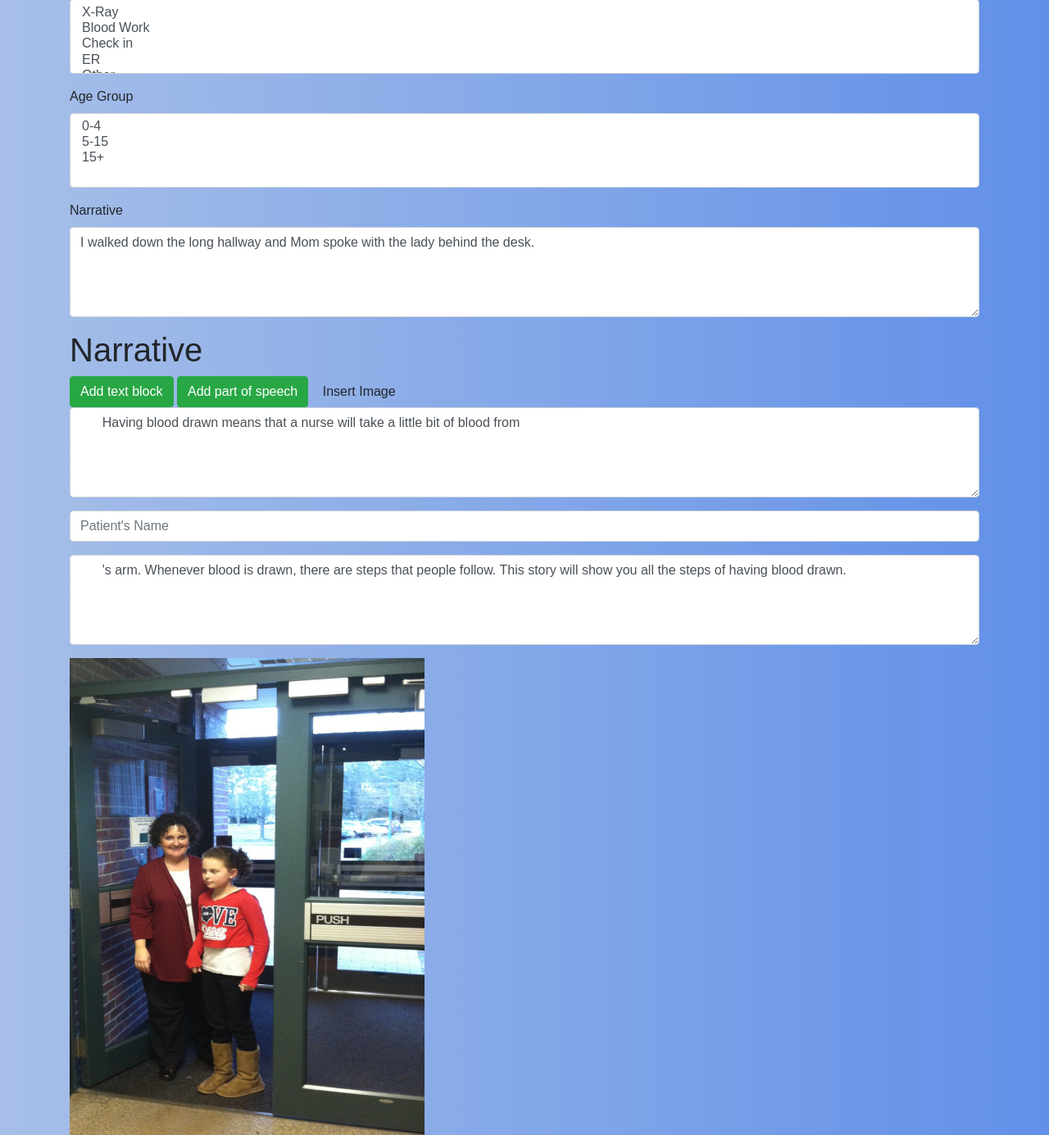
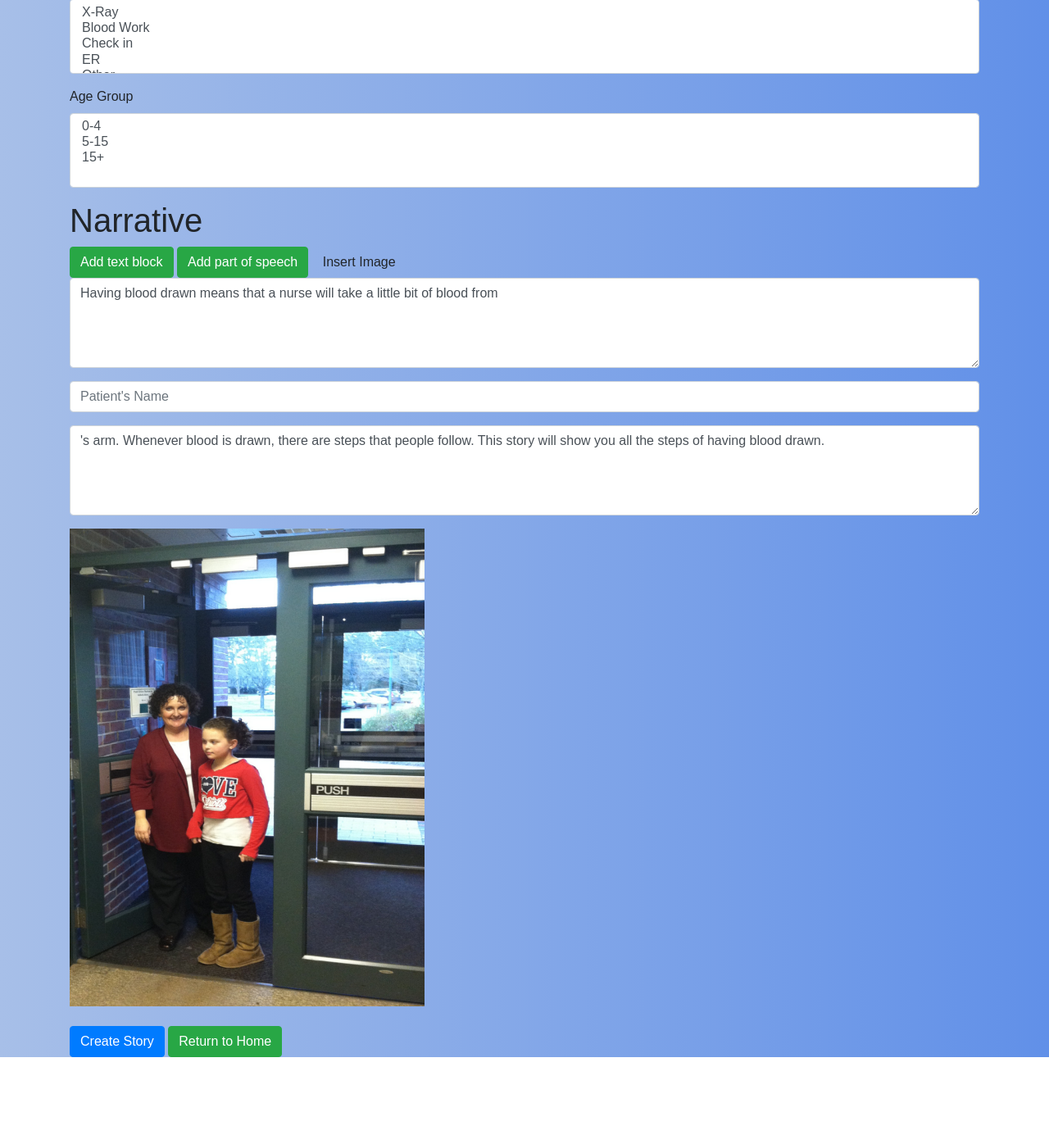
Before and after one commit to delaware19/team-5, a Flask app: template templates/createStories.html in a window 1280 px wide. Shown: the part 314-1699 px from the top of the page at 82% size. After the commit the page ends 1604 px from the top, so only its background shows below. Run offline with Flask 2, Linux system fonts and the light colour scheme; the template is opened without the code that fills it, so the values that code supplies are empty; some libraries are stand-ins or nearby versions.

Commit message:
edit on creaatestory

```diff
--- a/templates/createStories.html
+++ b/templates/createStories.html
@@ -33,21 +33,20 @@
       <option>15+</option>
     </select>
   </div>
-  <div class="form-group">
-    <label for="story">Narrative</label>
-    <textarea class="form-control" id="story" rows="4">I walked down the long hallway and Mom spoke with the lady behind the desk.
-    </textarea>
-  </div>
-<!--  todo temporarily placed for the functionality can be moved for actual story creation page-->
+
+<!-- possible future page modification -->
   <h1>Narrative</h1>
+<span class="form-group">
   <button class="btn btn-success">Add text block</button>
   <button class="btn btn-success">Add part of speech</button>
   <button class="btn btn success">Insert Image</button>
+</span>
+  <br>
 
   <div class="form-group">
-    <textarea class="form-control" id="story0" rows="4">
-      Having blood drawn means that a nurse will take a little bit of blood from
+    <textarea class="form-control" id="story0" rows="4">Having blood drawn means that a nurse will take a little bit of blood from
     </textarea>
+
   </div>
 
   <div class="form-group">
@@ -55,16 +54,12 @@
   </div>
 
   <div class="form-group">
-    <textarea class="form-control" id="story0" rows="4">
-      's arm. Whenever blood is drawn, there are steps that people follow. This story will show you all the steps of having blood drawn.
+    <textarea class="form-control" id="story0" rows="4">'s arm. Whenever blood is drawn, there are steps that people follow. This story will show you all the steps of having blood drawn.
     </textarea>
   </div>
 
   <img src="/static/sophie.png" alt="Sophie and her Mom"/> <!--style="width:186px;height:53px;"-->
-
-
-
-
+  <br>
   <br>
   <button type="submit" class="btn btn-primary"> Create Story </button>
   <a href="/" class="btn btn-success">Return to Home</a>
```
